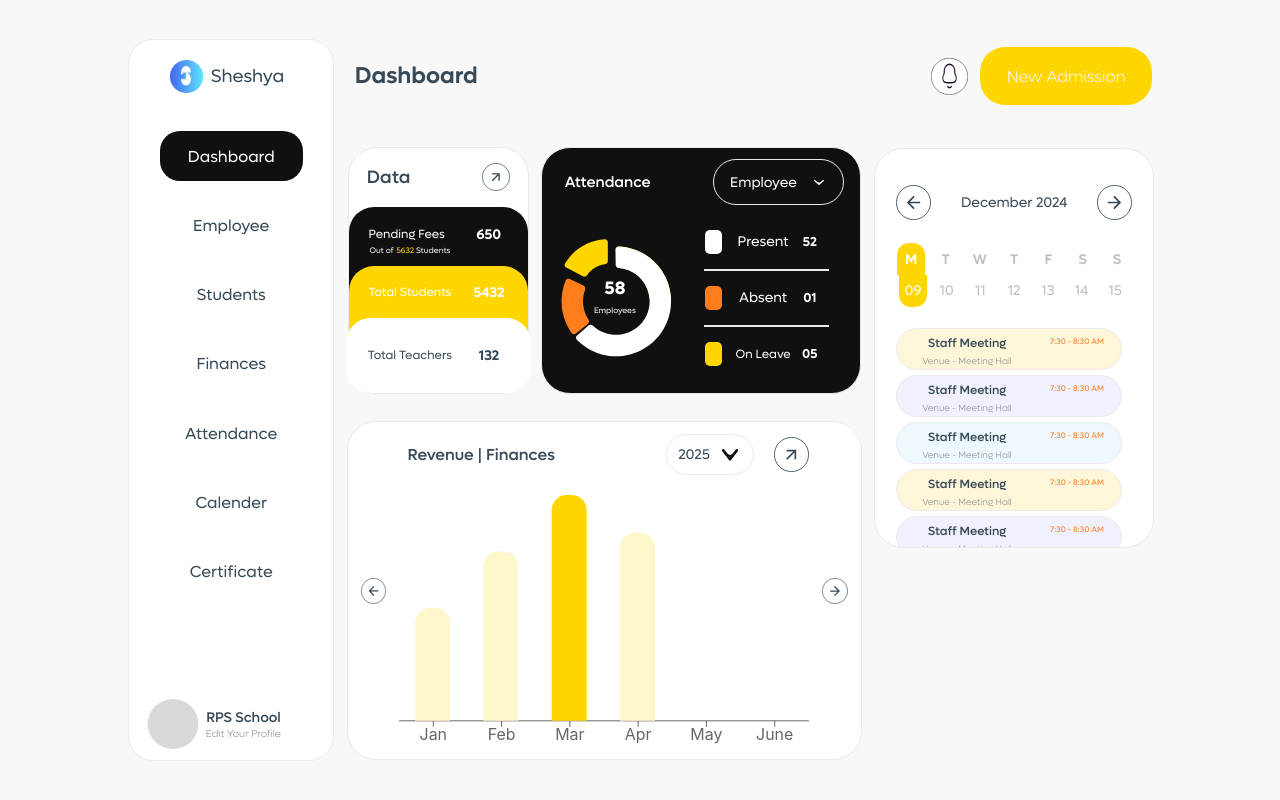
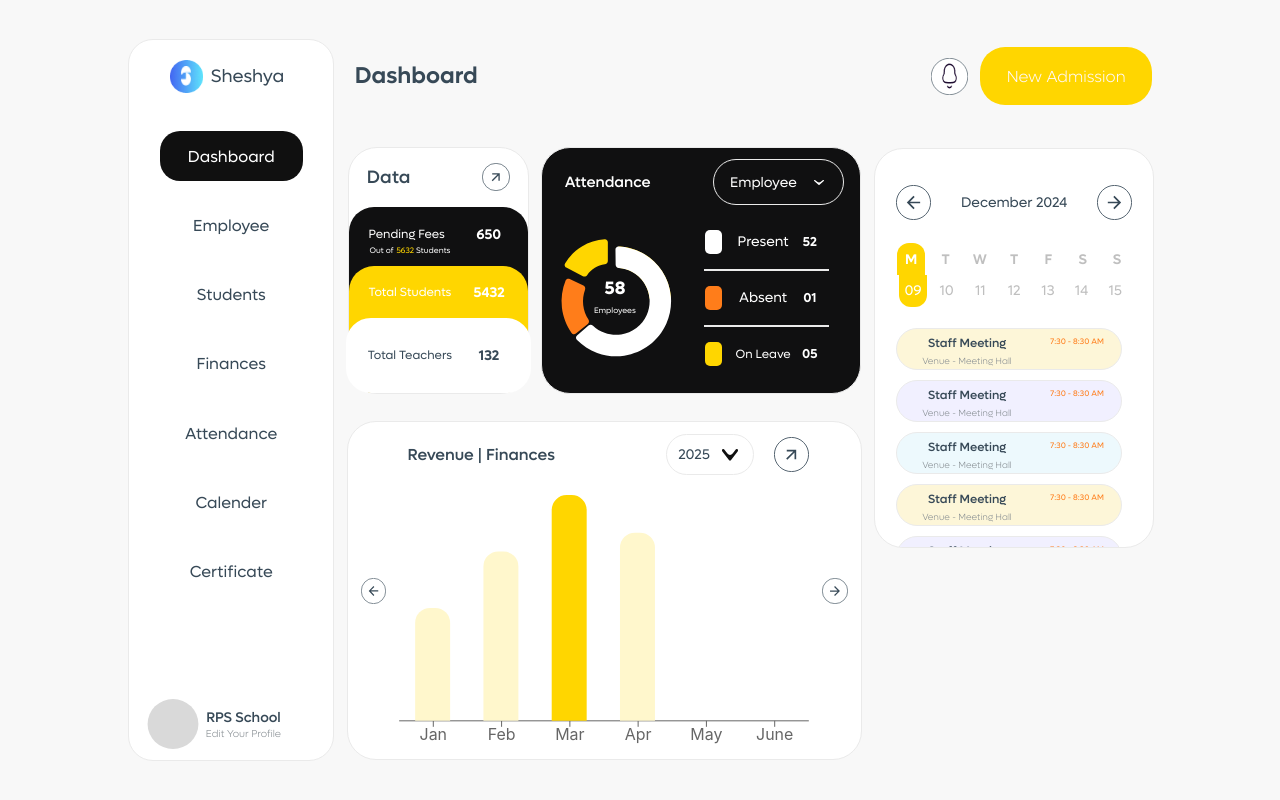
Before and after one commit to shanky-thakur/admin-frontend, a React (Create React App) app: page /homepage in a window 1280 px wide. Built offline with nearby package versions, Linux system fonts and the light colour scheme.

Commit message:
done space between notices

```diff
--- a/src/Components/HomePage/Calender.js
+++ b/src/Components/HomePage/Calender.js
@@ -80,7 +80,7 @@ const Calender = () => {
 
   const NoticeCard = ({ title, info, time, background }) => {
     return (
-      <div style={{ width: "95%", height: "40px", border: "1px solid #EAEAEA", borderRadius: "23px", gap: "2%", display: "flex", alignItems: "center", justifyContent: "space-between", background: `${background}` }}>
+      <div style={{ width: "95%", height: "40px", border: "1px solid #EAEAEA", borderRadius: "23px", gap: "2%", display: "flex", alignItems: "center", justifyContent: "space-between", background: `${background}`, marginBottom: "5px" }}>
 
         <div style={{ width: "2%", height: "90%" }}></div>
 
```
